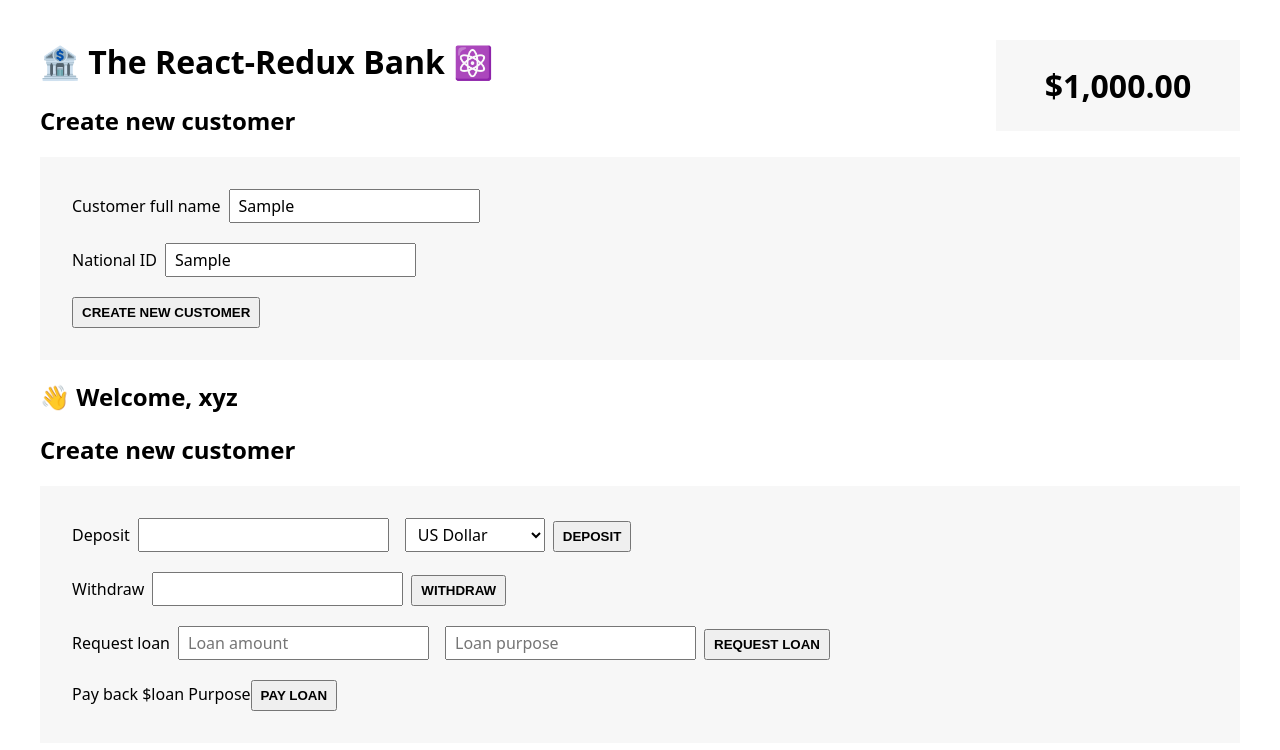
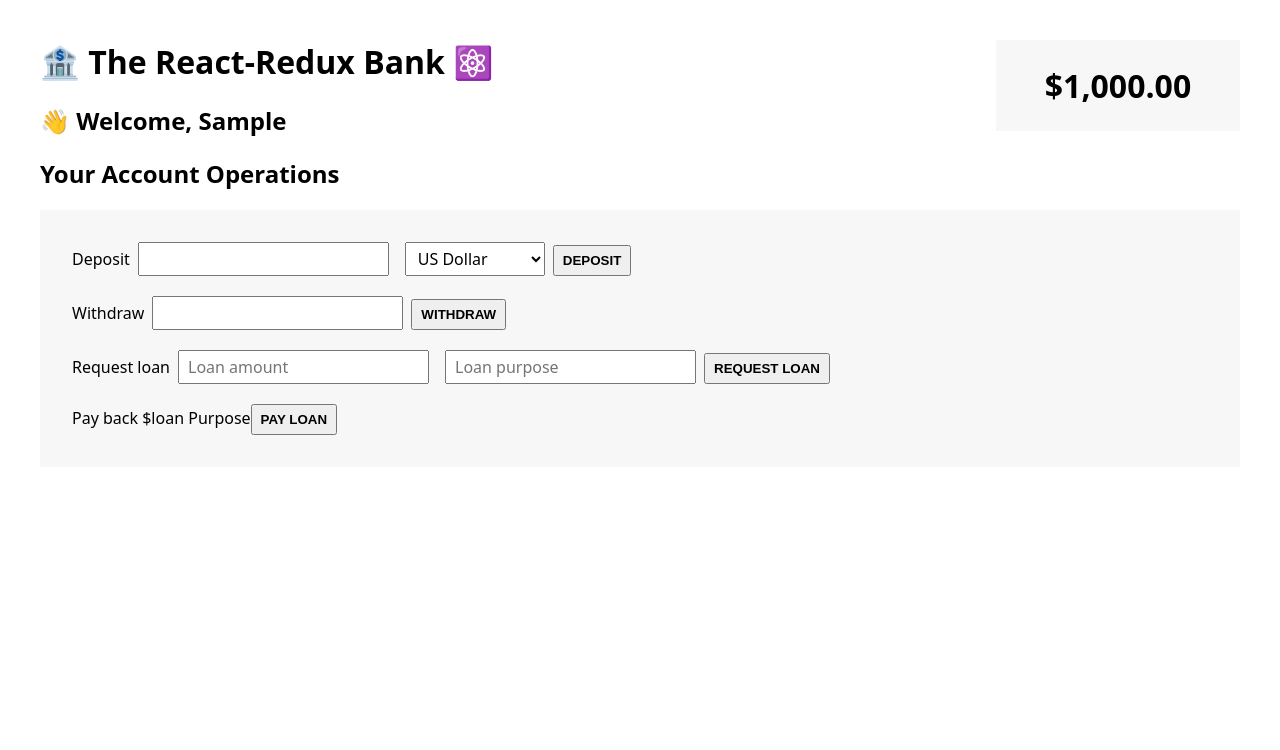
Before and after one commit to Marshal10/React-Redux-Bank-App, a React (Create React App) app: page / in a window 1280 px wide. Both pictures are taken after typing "Sample", "Sample" into the empty fields and a click on the button "CREATE NEW CUSTOMER". Shown: the top 750 px of the page. Built offline with nearby package versions, Linux system fonts and the light colour scheme.

Commit message:
creating a new customer

```diff
--- a/package.json
+++ b/package.json
@@ -8,6 +8,7 @@
     "@testing-library/user-event": "^13.5.0",
     "react": "^18.3.1",
     "react-dom": "^18.3.1",
+    "react-redux": "^9.1.2",
     "react-scripts": "5.0.1",
     "redux": "^5.0.1",
     "web-vitals": "^2.1.4"
--- a/src/App.js
+++ b/src/App.js
@@ -2,15 +2,23 @@ import CreateCustomer from "./features/customers/CreateCustomer";
 import Customer from "./features/customers/Customer";
 import AccountOperations from "./features/accounts/AccountOperations";
 import BalanceDisplay from "./features/accounts/BalanceDisplay";
+import { useSelector } from "react-redux";
 
 function App() {
+  const customerName = useSelector((store) => store.customer.fullName);
+
   return (
     <div>
       <h1>🏦 The React-Redux Bank ⚛️</h1>
-      <CreateCustomer />
-      <Customer />
-      <AccountOperations />
-      <BalanceDisplay />
+      {!customerName ? (
+        <CreateCustomer />
+      ) : (
+        <>
+          <Customer />
+          <AccountOperations />
+          <BalanceDisplay />
+        </>
+      )}
     </div>
   );
 }
--- a/src/features/accounts/AccountOperations.js
+++ b/src/features/accounts/AccountOperations.js
@@ -9,7 +9,7 @@ export default function AccountOperations() {
 
   return (
     <div>
-      <h2>Create new customer</h2>
+      <h2>Your Account Operations</h2>
       <div className="inputs">
         <div>
           <label htmlFor="deposit">Deposit</label>
--- a/src/features/customers/CreateCustomer.js
+++ b/src/features/customers/CreateCustomer.js
@@ -1,8 +1,19 @@
 import { useState } from "react";
+import { useDispatch } from "react-redux";
+import { createCustomer } from "./CustomerSlice";
 
 export default function CreateCustomer() {
   const [fullName, setFullName] = useState("");
   const [nationalId, setNationalId] = useState("");
+
+  const dispatch = useDispatch();
+
+  function handleClick() {
+    if (!fullName && !nationalId) return;
+
+    dispatch(createCustomer(fullName, nationalId));
+  }
+
   return (
     <div>
       <h2>Create new customer</h2>
@@ -25,7 +36,7 @@ export default function CreateCustomer() {
             onChange={(e) => setNationalId((i) => e.target.value)}
           />
         </div>
-        <button>Create new customer</button>
+        <button onClick={handleClick}>Create new customer</button>
       </div>
     </div>
   );
--- a/src/features/customers/Customer.js
+++ b/src/features/customers/Customer.js
@@ -1,3 +1,7 @@
+import { useSelector } from "react-redux";
+
 export default function Customer() {
-  return <h2>👋 Welcome, xyz</h2>;
+  const customerName = useSelector((store) => store.customer.fullName);
+
+  return <h2>👋 Welcome, {customerName}</h2>;
 }
--- a/src/index.js
+++ b/src/index.js
@@ -2,10 +2,14 @@ import React from "react";
 import ReactDOM from "react-dom/client";
 import "./index.css";
 import App from "./App";
+import { Provider } from "react-redux";
+import store from "./store";
 
 const root = ReactDOM.createRoot(document.getElementById("root"));
 root.render(
   <React.StrictMode>
-    <App />
+    <Provider store={store}>
+      <App />
+    </Provider>
   </React.StrictMode>
 );
```
Also changed, not shown: 1 other file (tests, documents, lock files or other folders).
